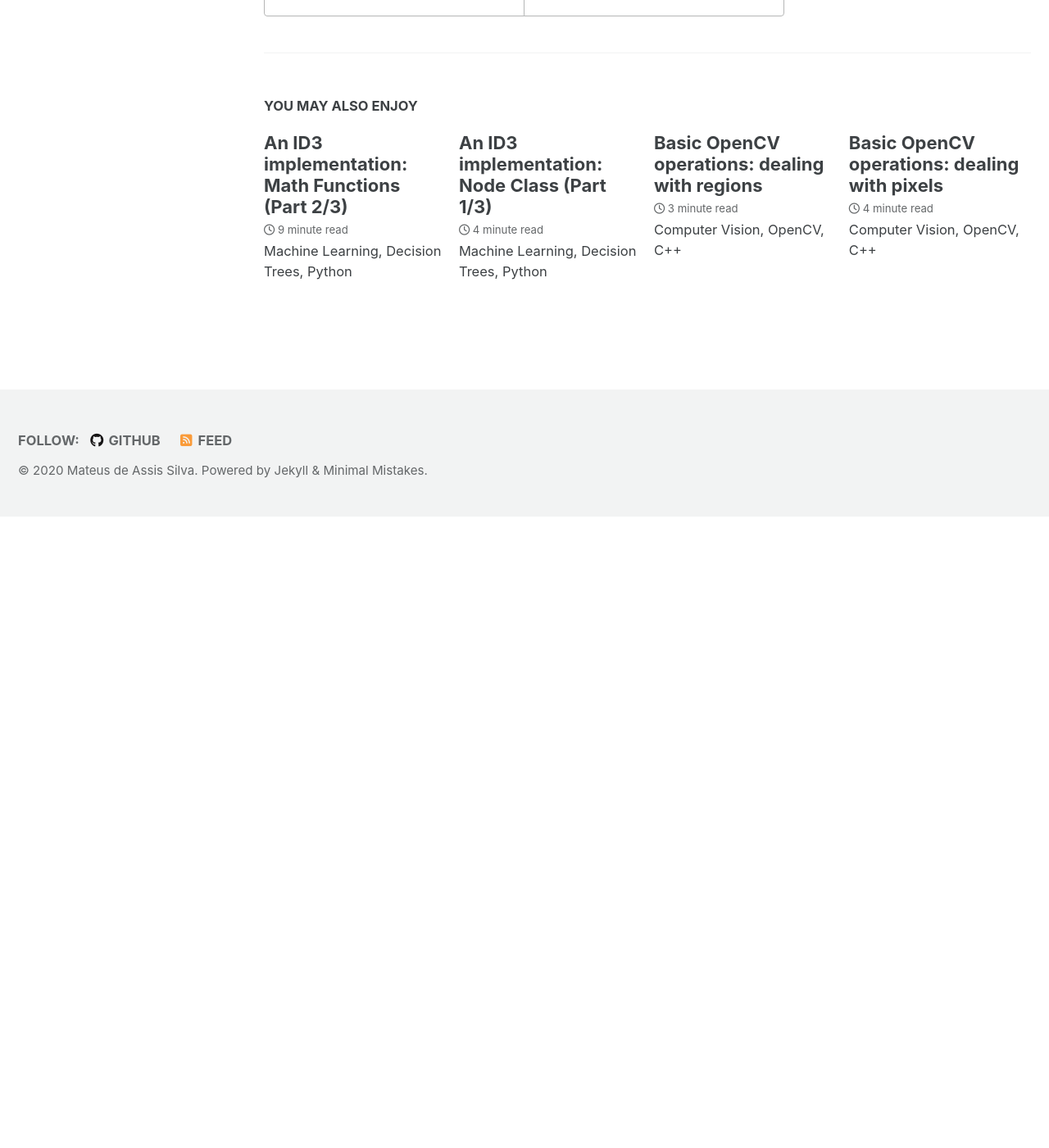
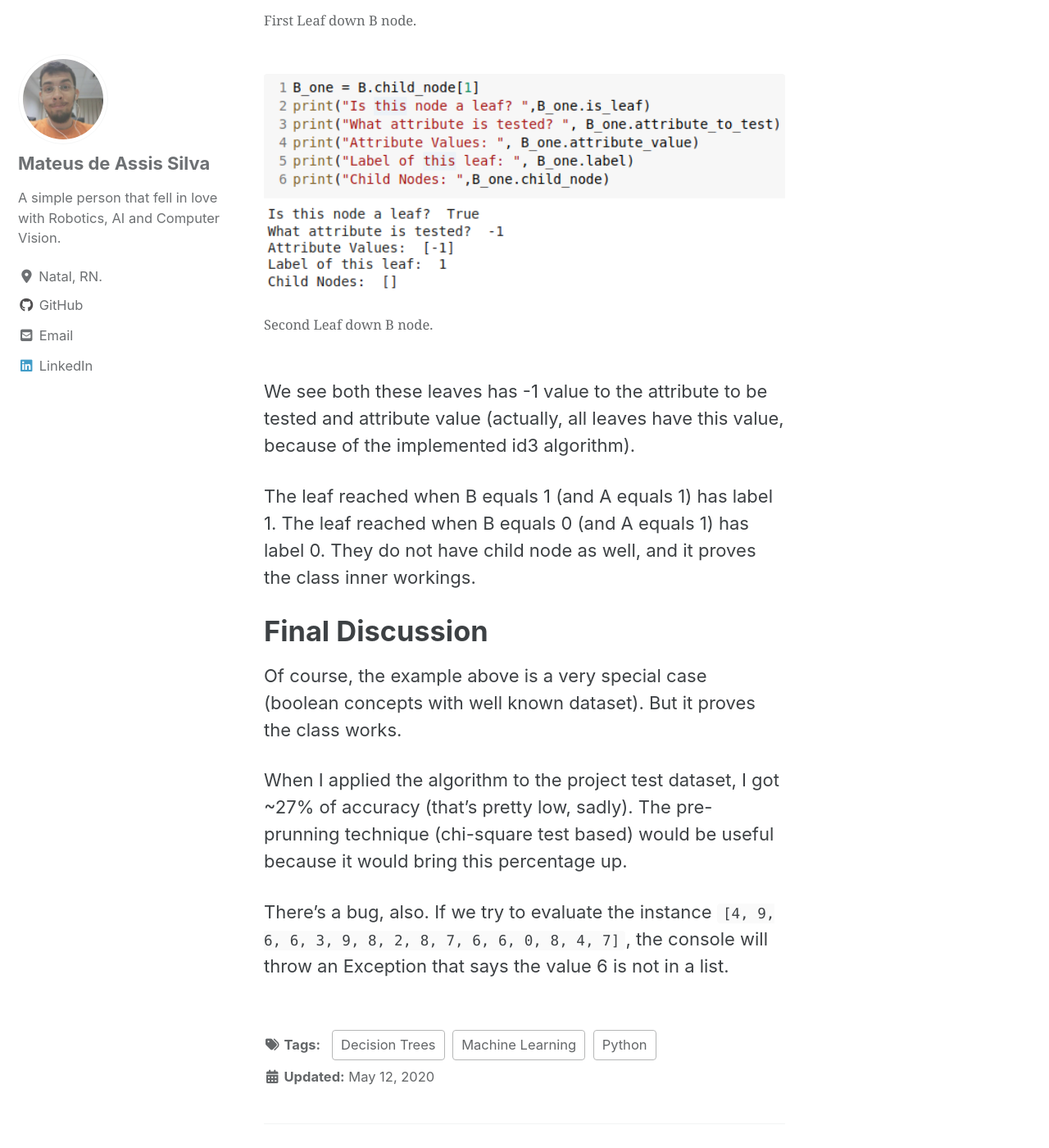
Before and after one commit to mtxslv/mtxslv.github.io, a Jekyll site: the page built from _posts/2020-05-12-id3_part_3.md, in a window 1280 px wide and 1400 px high, scrolled down 15609 px. Shown: the whole window at 82% size. Built offline with Jekyll 4.4.1, drawn with Linux system fonts in a browser that asks for light colours; cached includes are drawn as plain includes; nearby versions of some CDN libraries; before the commit the page ends 16239 px from its top, so only the background shows below that; some of the changed text lies outside the part shown.

Commit message:
finished

````diff
--- a/_posts/2020-05-12-id3_part_3.md
+++ b/_posts/2020-05-12-id3_part_3.md
@@ -199,7 +199,7 @@
 | 1 | 1 | 1 |
 
 
-What I will do now on is to use the Decision Tree class I created to infer the concept of _y_ Since Decision Trees can, at least, represent any boolean function, we can be sure the algorithm will find out rule that generated the dataset. Such resulting tree may look like the tree below:
+What I will do now on is to use the Decision Tree class I created to infer the concept of _y_ Since Decision Trees can, at least, represent any boolean function, we can be sure the algorithm will find out rule that generated the dataset. Such resulting tree may look like the tree below. Let's try to breafily read it. If A equals 0, then we go down to the leaf with label 1. Otherwise, if A equals 1, we need to assure B equals 1 as well, in order to go to label 1; else, we find ourselves with the label 0. Notice is just another way of reading the boolean concept defined above.
 
 <figure>
   <img src="/images/posts_images/2020-05-12-id3_part_3/MyDecisionTree.png" alt="boolean decision tree">
@@ -280,8 +280,28 @@
   <figcaption>Some queries to B node.</figcaption>
 </figure>>
 
+As can be seen, the attribute tested by the node is the second one (0 based list), which matches with that one I named B. It has two possible values, zero and one.
+
+Ok, we can see the python class created a tree like that one in the picture so far. Let's check the last two child nodes.
+
+<figure>
+  <img src="/images/posts_images/2020-05-12-id3_part_3/B_zero.png" alt="B zero node">
+  <figcaption>First  Leaf down B node.</figcaption>
+</figure>>
+
+<figure>
+  <img src="/images/posts_images/2020-05-12-id3_part_3/B_one.png" alt="B one node">
+  <figcaption>Second Leaf down B node.</figcaption>
+</figure>>
+
+We see both these leaves has -1 value to the attribute to be tested and attribute value (actually, all leaves have this value, because of the implemented id3 algorithm).
+
+The leaf reached when B equals 1 (and A equals 1) has label 1. The leaf reached when B equals 0 (and A equals 1) has label 0. They do not have child node as well, and it proves the class inner workings.
+
 # Final Discussion
 
-When I applied the algorithm to the project test dataset, I got ~27% of accuracy (that's pretty low, sadly).
+Of course, the example above is a very special case (boolean concepts with well known dataset). But it proves the class works.
 
-There's a bug, also. In the instance ```[4, 9, 6, 6, 3, 9, 8, 2, 8, 7, 6, 6, 0, 8, 4, 7]```, the bug says the value 6 is not in a list.
+When I applied the algorithm to the project test dataset, I got ~27% of accuracy (that's pretty low, sadly). The pre-prunning technique (chi-square test based) would be useful because it would bring this percentage up.
+
+There's a bug, also. If we try to evaluate the instance ```[4, 9, 6, 6, 3, 9, 8, 2, 8, 7, 6, 6, 0, 8, 4, 7]```, the console will throw an Exception that says the value 6 is not in a list.
````
Also changed, not shown: images/posts_images/2020-05-12-id3_part_3/B_node_queries.png, images/posts_images/2020-05-12-id3_part_3/B_one.png (added), images/posts_images/2020-05-12-id3_part_3/B_zero.png (added).
